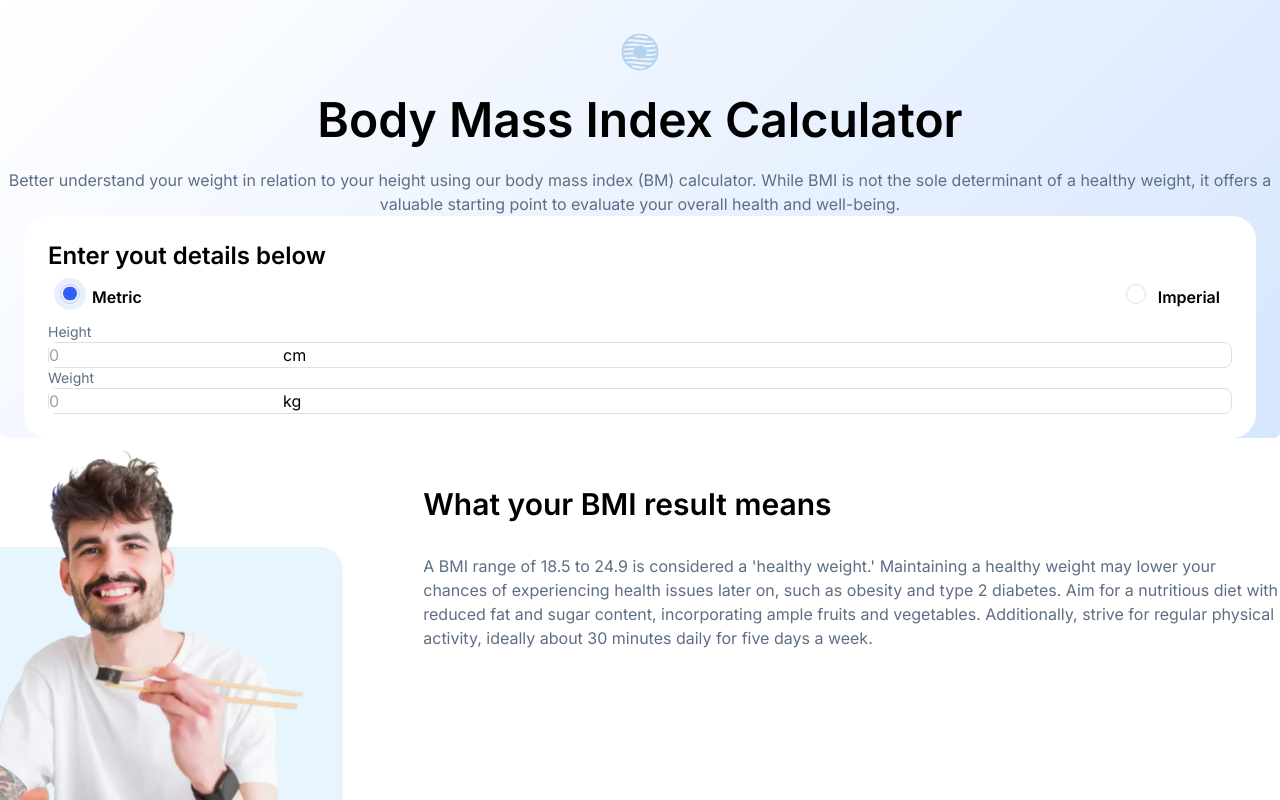
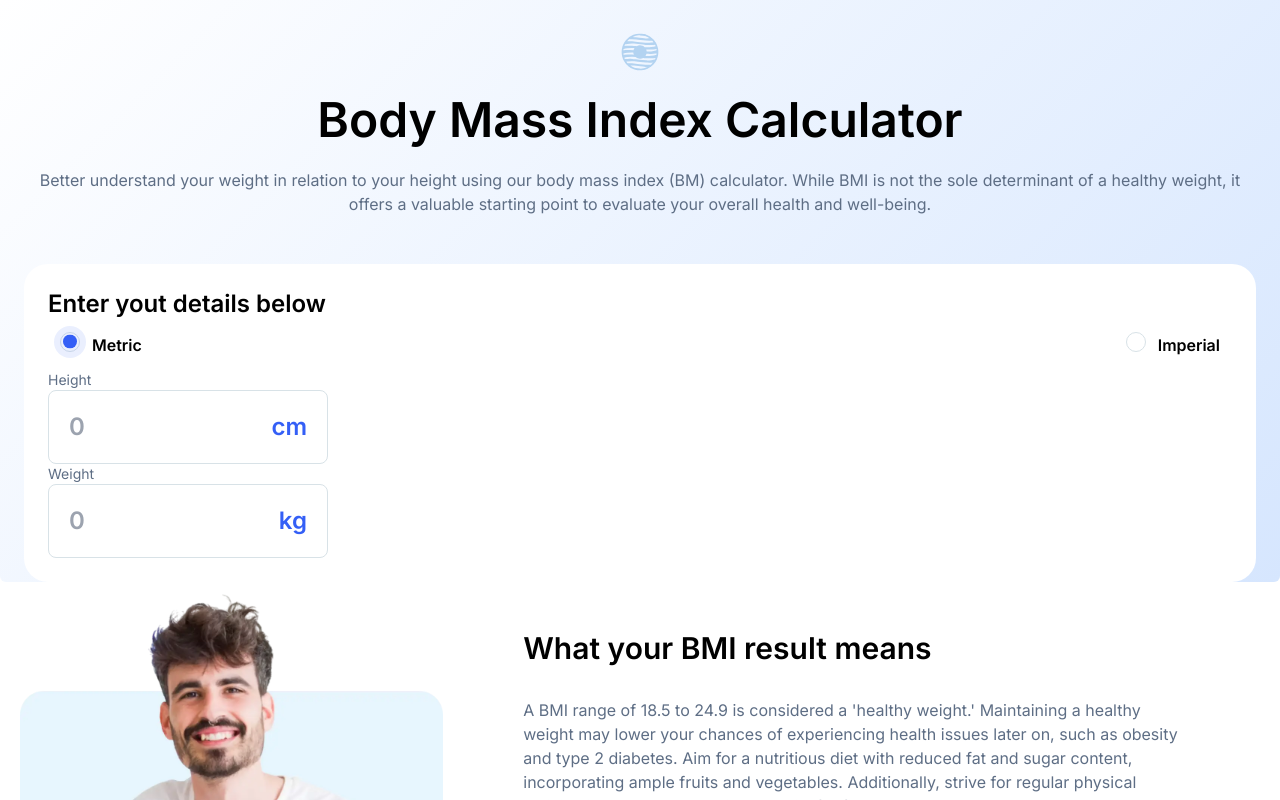
Before and after one commit to alfonso-ramos/bmi-calculator, a Vue app: page / in a window 1280 px wide. Shown: the top 800 px of the page. Built offline with nearby package versions, Linux system fonts and the light colour scheme.

Commit message:
[ADD] agregando estilos al form al 80 porciento y estilos para distintas pantallas, push para pasar a otra pc

```diff
--- a/src/components/Calculator.vue
+++ b/src/components/Calculator.vue
@@ -35,7 +35,7 @@ watch([height, weight, feet, inches, stones, pounds], () => {
 </script>
 
 <template>
-    <div class="bg-white rounded-3xl mx-6 p-6">
+    <div class="bg-white rounded-3xl p-6">
         <h2 class="text-2xl font-semibold">Enter yout details below</h2>
         <div class="flex justify-between">
             <label class="relative flex items-center p-3 rounded-full cursor-pointer gap-3" htmlFor="blue">
@@ -86,39 +86,39 @@ watch([height, weight, feet, inches, stones, pounds], () => {
             <label for="height">
                 <p class="text-sm text-dark-electric-blue">Height</p>
             </label>
-            <div class="flex bg-white rounded-lg border border-solid border-borders">
-                <input class="h" id="height" type="number" inputmode="numeric" min="0" placeholder="0" v-model.number="height">
-                <p>cm</p>
+            <div class="flex justify-between bg-white rounded-lg border border-solid border-borders p-5 max-w-[280px]">
+                <input class="font-semibold text-2xl w-[170px]" id="height" type="number" inputmode="numeric" min="0" placeholder="0" v-model.number="height">
+                <p class="text-2xl text-blue font-semibold">cm</p>
             </div>
             <label for="weight">
                 <p class="text-sm text-dark-electric-blue">Weight</p>
             </label>
-            <div class="flex bg-white rounded-lg border border-solid border-borders">
-                <input id="weight" placeholder="0" type="number" v-model.number="weight">
-                <p>kg</p>
+            <div class="flex justify-between bg-white rounded-lg border border-solid border-borders p-5 max-w-[280px]">
+                <input class="font-semibold text-2xl w-[170px]" id="weight" placeholder="0" type="number" v-model.number="weight">
+                <p class="text-2xl text-blue font-semibold">kg</p>
             </div>
         </div>
         <div v-else>
             <label for="feet">Height</label>
-            <div>
-                <div class="flex bg-white rounded-lg border border-solid border-borders">
-                    <input id="feet" type="number" v-model.number="feet">
-                    <p>ft</p>
-                </div class="flex bg-white rounded-lg border border-solid border-borders">
-                <div class="flex bg-white rounded-lg border border-solid border-borders">
-                    <input id="inches" type="number" v-model.number="inches">
-                    <p>in</p>
+            <div class="flex gap-4">
+                <div class="flex justify-between bg-white rounded-lg border border-solid border-borders p-5 w-[132px]">
+                    <input class="w-10" id="feet" type="number" v-model.number="feet">
+                    <p class="text-2xl text-blue font-semibold">ft</p>
+                </div>
+                <div class="flex justify-between bg-white rounded-lg border border-solid border-borders p-5 w-[132px]">
+                    <input class="w-10" id="inches" type="number" v-model.number="inches">
+                    <p class="text-2xl text-blue font-semibold">in</p>
                 </div>
             </div>
             <label for="stones">Weight</label>
-            <div>
-                <div class="flex bg-white rounded-lg border border-solid border-borders">
-                    <input id="stones" type="number" v-model.number="stones">
-                    <p>st</p>
+            <div class="flex gap-4">
+                <div class="flex justify-between bg-white rounded-lg border border-solid border-borders p-5 w-[132px]">
+                    <input class="w-10" id="stones" type="number" v-model.number="stones">
+                    <p class="text-2xl text-blue font-semibold">st</p>
                 </div>
-                <div class="flex bg-white rounded-lg border border-solid border-borders">
-                    <input id="pounds" type="number" v-model.number="pounds">
-                    <p>lbs</p>
+                <div class="flex justify-between bg-white rounded-lg border border-solid border-borders p-5 w-[132px]">
+                    <input class="w-10" id="pounds" type="number" v-model.number="pounds">
+                    <p class="text-2xl text-blue font-semibold">lbs</p>
                 </div>
             </div>
         </div>
@@ -126,6 +126,6 @@ watch([height, weight, feet, inches, stones, pounds], () => {
             <p>Calculating...</p>
         </div>
         <div v-else>
-            <p v-if="bmi !== null">BMI : {{ bmi.toFixed(1) }}</p>        </div>
+            <p v-if="bmi !== null">BMI : {{ bmi.toFixed(1) }}</p></div>
     </div>
 </template>
--- a/src/components/Header.vue
+++ b/src/components/Header.vue
@@ -2,11 +2,11 @@
 import Calculator from './Calculator.vue';
 </script>
 <template>
-    <div class="bg-gradient rounded-b-md pt-8">
+    <div class="bg-gradient rounded-b-md pt-8 px-6">
         <img class="mx-auto size-10 mb-6" src="../assets/images/logo.svg" alt="logo">
         <h1 class="text-center font-semibold text-5xl mb-6">Body Mass Index Calculator</h1>
 
-        <p class="text-base text-dark-electric-blue text-center">
+        <p class="text-base text-dark-electric-blue text-center mb-12">
             Better understand your weight in relation to your height using our body mass index (BM) calculator. While BMI is
             not
             the sole determinant of a healthy weight, it offers a valuable starting point to evaluate your overall health
--- a/src/components/Results.vue
+++ b/src/components/Results.vue
@@ -2,7 +2,7 @@
 </script>
 
 <template>
-    <div class="md:flex">
+    <div class="container md:flex">
         <img class="md:max-h-[400px] md:relative md:right-20 md:my-auto" src="../assets/images/image-man-eating.webp" alt="man eating">
         <div>
             <h2 class="font-semibold text-3xl mt-12 mb-8">
```
